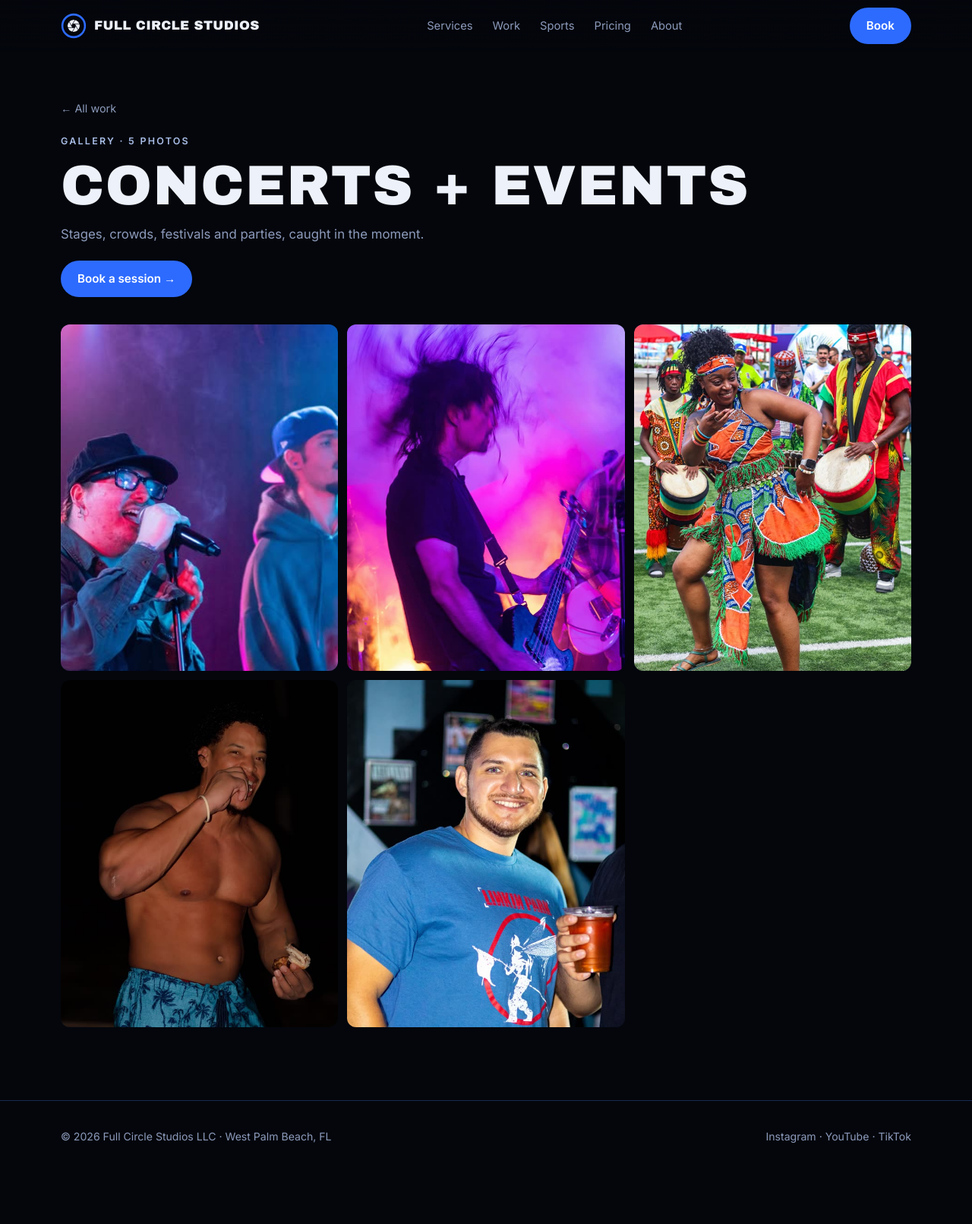
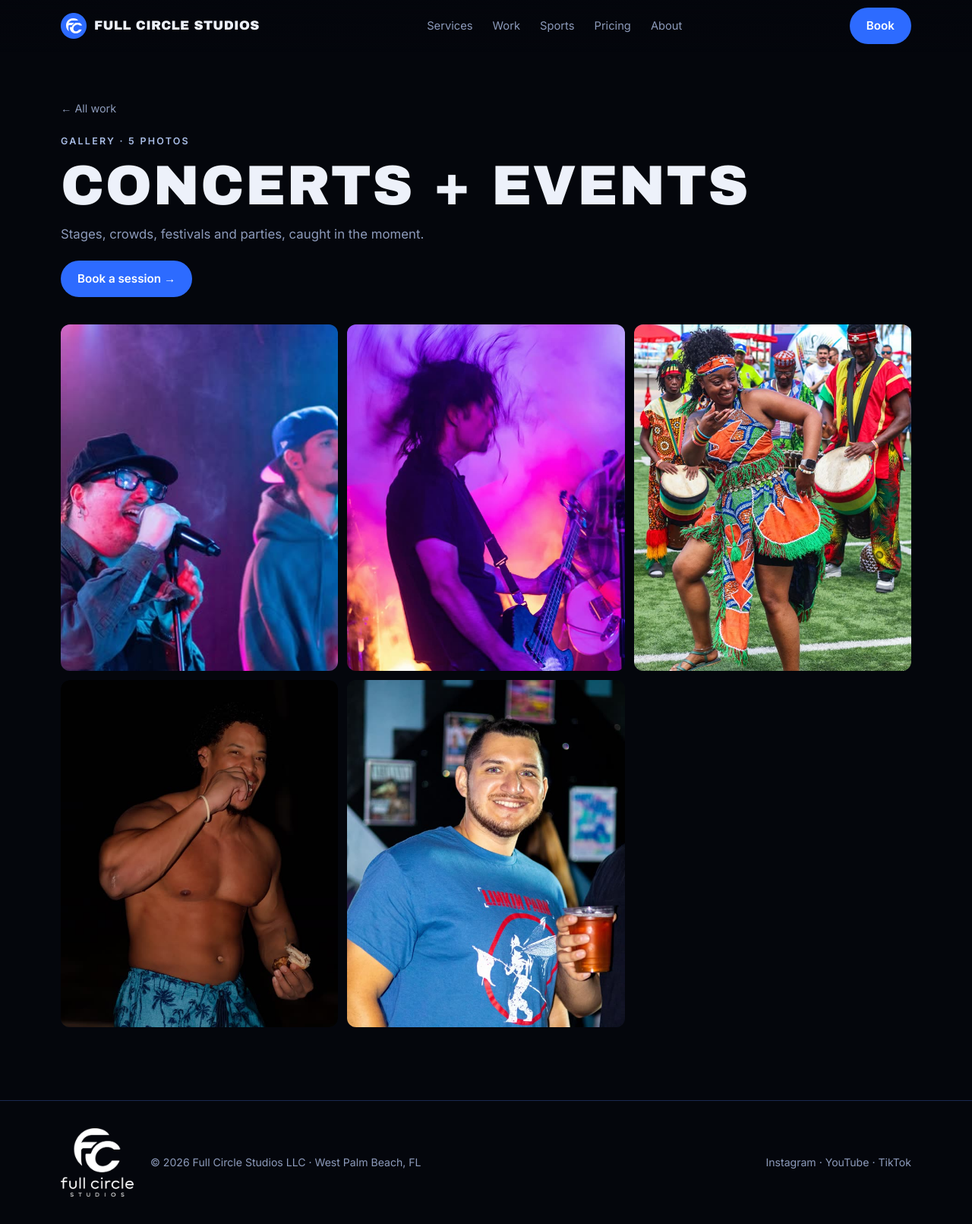
Before and after one commit to danrajht/fullcirclestudiosfl, a plain HTML site: page work/concerts-events/index.html in a window 1280 px wide. Shown: the whole page at 76% size. Before the commit the page ends 1543 px from the top, so only its background shows below. Drawn offline with Linux system fonts and the light colour scheme; no server answers.

Commit message:
Logo: Zakira's fc in header badge, favicon/app icons and footer lockup
Nav: white fc on a blue (#2d6bff) circle next to FULL CIRCLE STUDIOS.
Favicon + apple-touch + 512 icon: same badge. Footer: white fc + wordmark.
All pages (home + work galleries). Old favicon.svg kept, no longer linked.

Co-Authored-By: Claude Opus 5.5 <noreply@anthropic.com>

```diff
--- a/work/concerts-events/index.html
+++ b/work/concerts-events/index.html
@@ -6,9 +6,9 @@
 <meta name="theme-color" content="#04060c">
 <title>Concerts + Events | Full Circle Studios</title>
 <meta name="description" content="Stages, crowds, festivals and parties, caught in the moment.">
-<link rel="icon" href="../../media/favicon.svg" type="image/svg+xml">
-<link rel="icon" href="../../media/icon-32.png" sizes="32x32" type="image/png">
-<link rel="apple-touch-icon" href="../../media/icon-180.png">
+<link rel="icon" href="../../media/icon-32.png?v=2" sizes="32x32" type="image/png">
+<link rel="icon" href="../../media/icon-512.png?v=2" sizes="512x512" type="image/png">
+<link rel="apple-touch-icon" href="../../media/icon-180.png?v=2">
 <meta property="og:title" content="Concerts + Events | Full Circle Studios">
 <meta property="og:image" content="https://fullcirclestudiosfl.com/media/share-card.jpg?v=1">
 <meta name="twitter:card" content="summary_large_image">
@@ -230,12 +230,13 @@ textarea{min-height:110px;resize:vertical}
 @media (max-width:640px){form{grid-template-columns:1fr;padding:20px}}
 
 footer{border-top:1px solid var(--line);padding:36px 0;color:var(--muted);font-size:.88rem}
-footer .wrap{display:flex;justify-content:space-between;gap:16px;flex-wrap:wrap}
+footer .wrap{display:flex;justify-content:space-between;align-items:center;gap:16px 28px;flex-wrap:wrap}
+.foot-logo{display:flex;align-items:center;gap:22px}.foot-logo img{width:96px;height:auto}
 </style>
 </head>
 <body class="gallery-page" data-slug="concerts-events">
 <nav><div class="wrap">
-  <a href="../../" class="logo"><img class="ring" src="../../media/favicon.svg" alt="" width="34" height="34">FULL CIRCLE STUDIOS</a>
+  <a href="../../" class="logo"><img class="ring" src="../../media/fc-badge.png" alt="" width="34" height="34">FULL CIRCLE STUDIOS</a>
   <ul><li><a href="../../#services">Services</a></li><li><a href="../../#work">Work</a></li><li><a href="../../#sports">Sports</a></li><li><a href="../../#pricing">Pricing</a></li><li><a href="../../#about">About</a></li></ul>
   <a href="../../#book" class="btn">Book</a>
 </div></nav>
@@ -268,7 +269,7 @@ footer .wrap{display:flex;justify-content:space-between;gap:16px;flex-wrap:wrap}
 </div>
 
 <footer><div class="wrap">
-  <span>© 2026 Full Circle Studios LLC · West Palm Beach, FL</span>
+  <span class="foot-logo"><a href="../../"><img src="../../media/fc-lockup-white.png" alt="Full Circle Studios" width="96" height="90"></a><span>© 2026 Full Circle Studios LLC · West Palm Beach, FL</span></span>
   <span><a href="https://www.instagram.com/kodak_dann/" target="_blank" rel="noopener">Instagram</a> · <a href="https://www.youtube.com/@kodakdann" target="_blank" rel="noopener">YouTube</a> · <a href="https://www.tiktok.com/@kodak_dann" target="_blank" rel="noopener">TikTok</a></span>
 </div></footer>
 
```
Also changed, not shown: index.html (+7 -6 lines), work/content/index.html (+7 -6 lines), work/family/index.html (+7 -6 lines), work/passport-headshots/index.html (+7 -6 lines), work/portraits/index.html (+7 -6 lines), work/sports/index.html (+7 -6 lines), work/weddings/index.html (+7 -6 lines), media/fc-badge.png (added), media/fc-lockup-white.png (added), media/icon-180.png, media/icon-32.png, media/icon-512.png.
